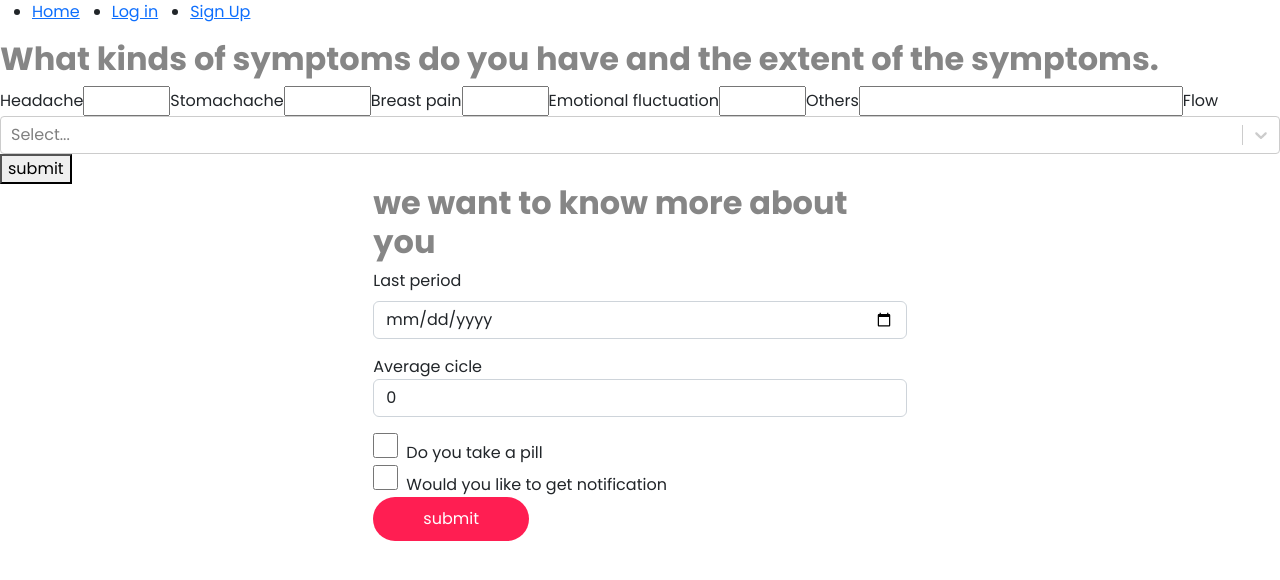
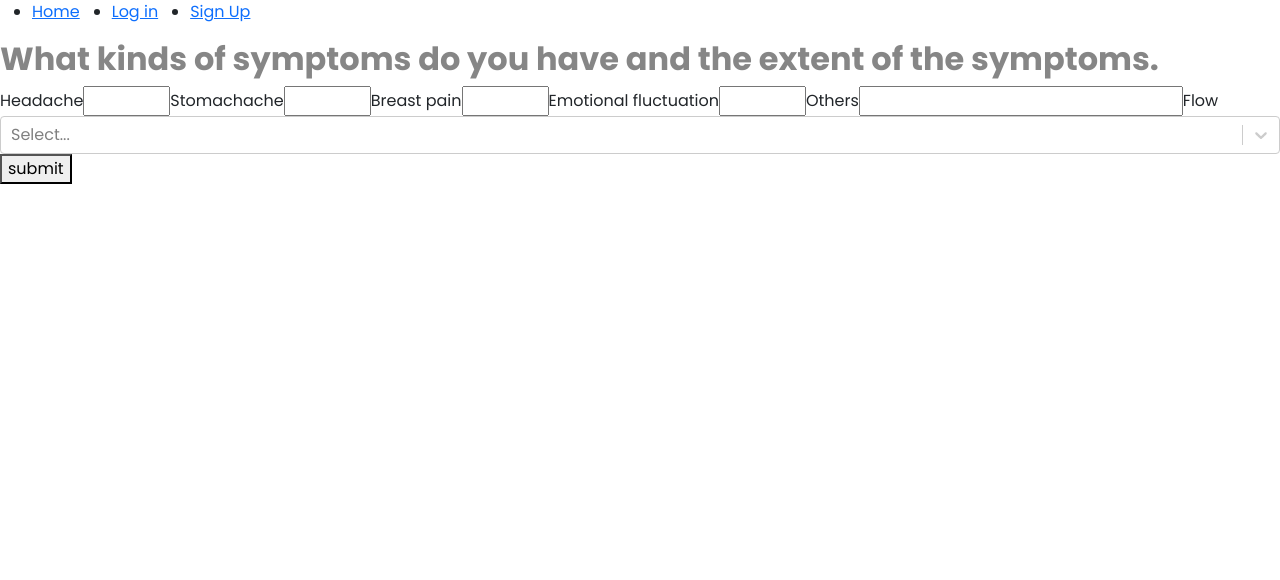
Before and after one commit to Gissell10/period-traker, a React (Create React App) app: page /symptoms in a window 1280 px wide. Shown: the top 580 px of the page. Built offline with nearby package versions, Linux system fonts and the light colour scheme.

Commit message:
post fixed change on credentials and summit button

```diff
--- a/src/components/AboutYou.jsx
+++ b/src/components/AboutYou.jsx
@@ -22,11 +22,12 @@ const AboutYou = function () {
 
   const handleSubmit = (event) => {
     event.preventDefault();
+    console.log(userData);
     about({
-        period_end: userData.lastPeriod,
-        average_period_days: userData.averageCycle,
-        take_pill: userData.takesPill,
-        notification_on: userData.prefersNotifications
+      period_end: userData.lastPeriod,
+      average_period_days: parseInt(userData.averageCycle),
+      take_pill: userData.takesPill,
+      notification_on: userData.prefersNotifications,
     });
   };
 
@@ -73,7 +74,7 @@ const AboutYou = function () {
           <label className="ms-2"> Would you like to get notification </label>
         </div>
 
-        <button type="Submit" className="boton">
+        <button type="submit" className="boton">
           submit
         </button>
       </form>
--- a/src/components/App.js
+++ b/src/components/App.js
@@ -38,7 +38,7 @@ class App extends Component {
         },
       })
       .then((response) => {
-        console.log('sign up', response.data);
+        console.log("sign up", response.data);
         this.setState({
           user: response.data,
         });
@@ -47,10 +47,8 @@ class App extends Component {
 
   signIn = (user) => {
     const body = JSON.stringify({
-      user: {
-        email: user.email,
-        password: user.password,
-      },
+      email: user.email,
+      password: user.password,
     });
 
     axios
@@ -76,8 +74,8 @@ class App extends Component {
   };
 
   signOut = () => {
-    localStorage.removeItem('token')
-  }
+    localStorage.removeItem("token");
+  };
 
   componentDidMount() {
     let token = localStorage.getItem("token");
@@ -103,7 +101,7 @@ class App extends Component {
     return (
       <Router>
         <div>
-          <Nav userName={this.state.user.first_name}/>
+          <Nav userName={this.state.user.first_name} />
           <Routes>
             <Route exact path="/" element={<Home />} />
 
@@ -122,11 +120,10 @@ class App extends Component {
             <Route path="/calendar" element={<Schedule />} />
 
             <Route path="/symptoms" element={<Symptoms />} />
+            <Route path="/about-you" element={<AboutYou />} />
           </Routes>
         </div>
-        <div>
-          <AboutYou />
-        </div>
+        <div></div>
       </Router>
     );
   }
--- a/src/hooks/index.js
+++ b/src/hooks/index.js
@@ -23,8 +23,10 @@ export const about = (params) => {
   if (token) {
     const requestOptions = {
       method: "POST",
-      credentials: "include",
-      headers: { "Content-Type": "application/json",  "Authorization": `Bearer ${token}`},
+      headers: {
+        "Content-Type": "application/json",
+        Authorization: `Bearer ${token}`,
+      },
       body: JSON.stringify(params),
     };
     fetch("http://localhost:3000/setup", requestOptions)
```
